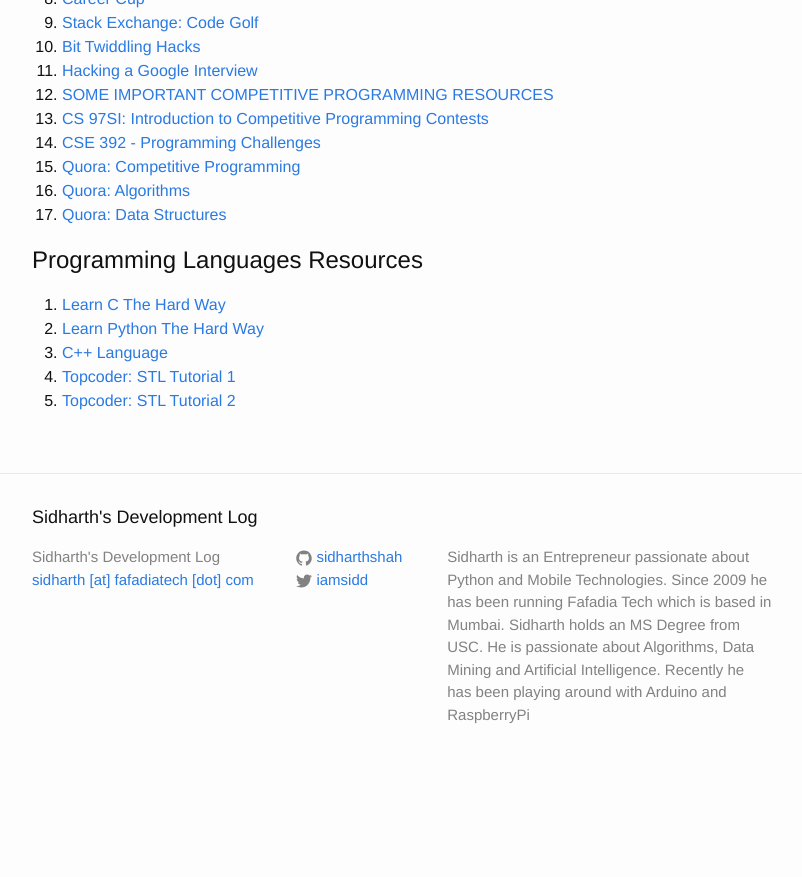
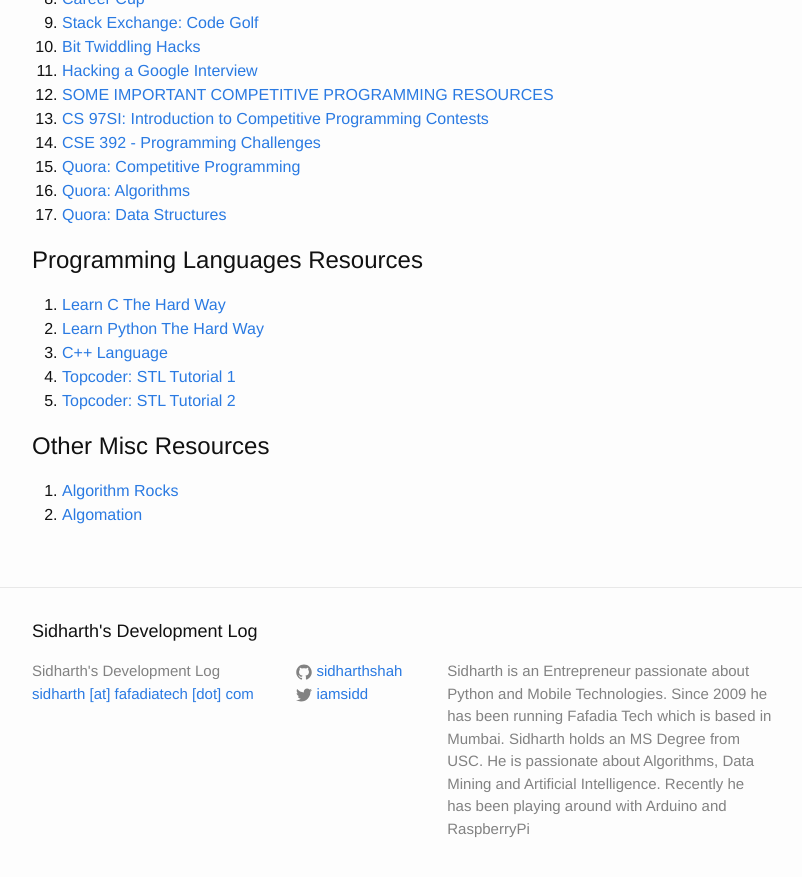
Before and after one commit to sidharthshah/sidharthshah.github.com, a Jekyll site: the page built from resources.md, in a window 1280 px wide and 900 px high, scrolled down 798 px. Shown: the top 877 px of the window, without its empty margins (238-1040 px from the left). Built offline with Jekyll 4.4.1, drawn with Linux system fonts in a browser that asks for light colours; before the commit the page ends 1584 px from its top, so only the background shows below that.

Commit message:
updated resources

```diff
--- a/resources.md
+++ b/resources.md
@@ -49,3 +49,8 @@
 3. [C++ Language](http://www.cplusplus.com/doc/tutorial/)
 4. [Topcoder: STL Tutorial 1](http://community.topcoder.com/tc?module=Static&d1=tutorials&d2=standardTemplateLibrary)
 5. [Topcoder: STL Tutorial 2](http://community.topcoder.com/tc?module=Static&d1=tutorials&d2=standardTemplateLibrary2)
+
+Other Misc Resources
+====================
+1. [Algorithm Rocks](http://www.algorithms.rocks/)
+2. [Algomation](http://www.algomation.com/)
```
